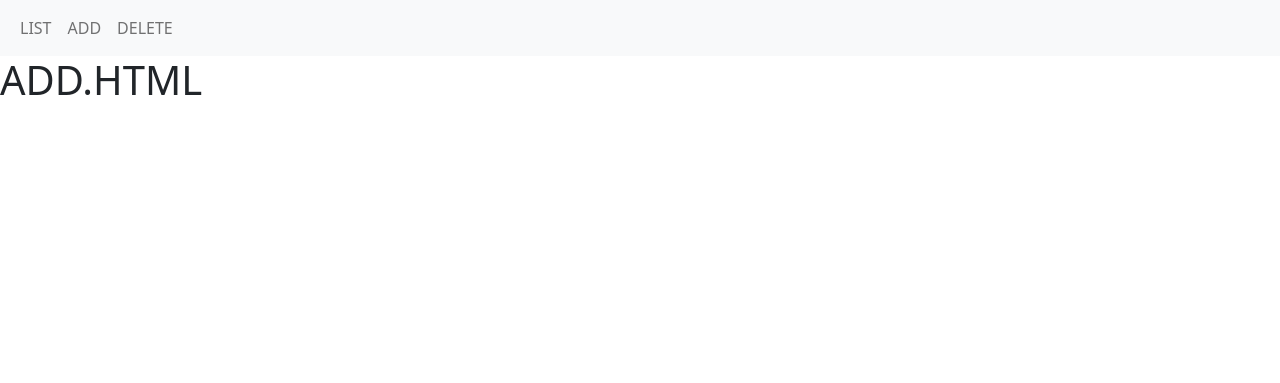
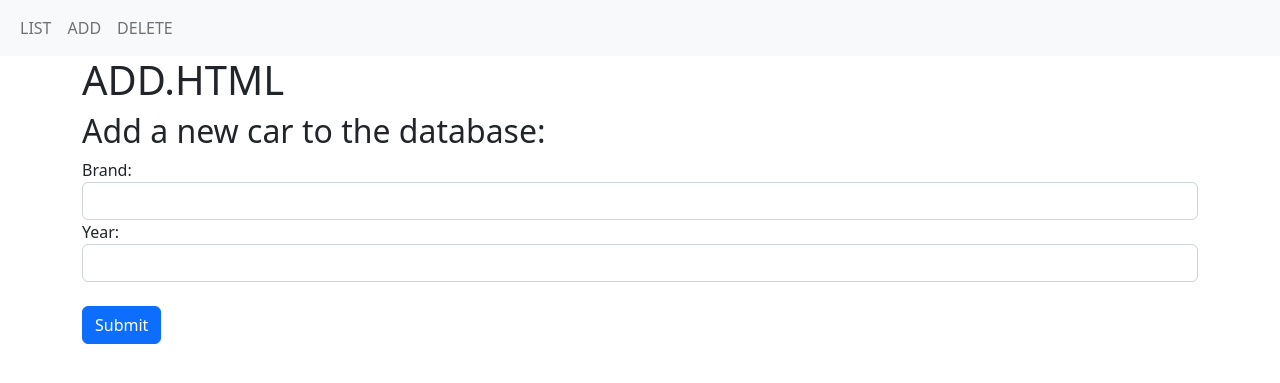
Before and after one commit to ajbkr/udemy-django-lectures, a Django app: page /cars/add/ in a window 1280 px wide. Shown: the top 383 px of the page. Run offline with Django 4.2, Linux system fonts and the light colour scheme.

Commit message:
Create, read, and delete cars

```diff
--- a/django-admin-project/my_car_site/cars/templates/cars/add.html
+++ b/django-admin-project/my_car_site/cars/templates/cars/add.html
@@ -1,5 +1,21 @@
 {% extends 'base.html' %}
 
 {% block content %}
-<h1>ADD.HTML</h1>
+<div class="container">
+  <h1>ADD.HTML</h1>
+  <h2>Add a new car to the database:</h2>
+  <form action="" method="POST">
+    {% csrf_token %}
+    <div class="form-group">
+      <label for="brand">Brand:</label>
+      <input class="form-control" id="brand" name="brand" type="text">
+    </div>
+    <div class="form-group">
+      <label for="year">Year:</label>
+      <input class="form-control" id="year" name="year" type="text">
+    </div>
+    <br>
+    <input class="btn btn-primary" type="submit">
+  </form>
+</div>
 {% endblock content %}
--- a/django-admin-project/my_car_site/cars/views.py
+++ b/django-admin-project/my_car_site/cars/views.py
@@ -1,15 +1,35 @@
-from django.shortcuts import render
+from django.shortcuts import redirect, render
+from django.urls import reverse
 
-# Create your views here.
+from . import models
 
 
 def add(request):
-    return render(request, 'cars/add.html')
+    if request.POST:
+        brand = request.POST['brand']
+        year = int(request.POST['year'])
+        models.Car.objects.create(brand=brand, year=year)
+
+        return redirect(reverse('cars:list'))
+    else:
+        return render(request, 'cars/add.html')
 
 
 def delete(request):
-    return render(request, 'cars/delete.html')
+    if request.POST:
+        pk = request.POST['pk']
+
+        try:
+            models.Car.objects.get(pk=pk).delete()
+            return redirect(reverse('cars:list'))
+        except models.Car.DoesNotExist:
+            print('pk not found!')
+            return redirect(reverse('cars:list'))
+    else:
+        return render(request, 'cars/delete.html')
 
 
 def list(request):
-    return render(request, 'cars/list.html')
+    all_cars = models.Car.objects.all()
+    context = {'all_cars': all_cars}
+    return render(request, 'cars/list.html', context=context)
```
Also changed, not shown: django-admin-project/my_car_site/cars/models.py (+7 -1 lines), django-admin-project/my_car_site/cars/templates/cars/delete.html (+13 -1 lines), django-admin-project/my_car_site/cars/templates/cars/list.html (+8 -1 lines), django-admin-project/my_car_site/cars/migrations/0001_initial.py (added).
